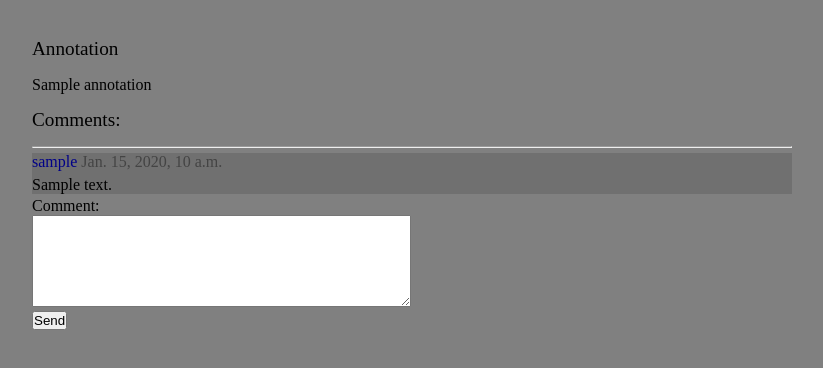
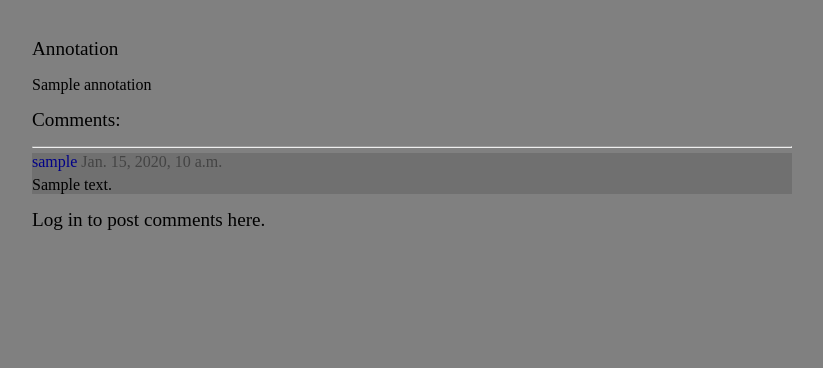
Before and after one commit to dan-1am/webbooks, a Django app: template templates/webbooks/book.html in a window 1280 px wide. Shown: the part 247-615 px from the top of the page, without its empty margins (228-1051 px from the left). Run offline with Django 3.2, Linux system fonts and the light colour scheme; the template is opened without the code that fills it: most values are stand-ins (such as "Sample title", 1, 10 or a date in 2020).

Commit message:
Disable comment posting for guests. Fixes bug at getting userid.

```diff
--- a/templates/webbooks/book.html
+++ b/templates/webbooks/book.html
@@ -28,6 +28,7 @@
 <br>
 {% include "webbooks/comments.html" %}
 
+{% if user.is_authenticated %}
 <form action="{% url "webbooks:comment" book.id %}" method="post">
 {% csrf_token %}
     {% if error_message %}<p><strong>{{ error_message }}</strong></p>{% endif %}
@@ -36,5 +37,8 @@
     <br><textarea rows="6" cols="45" id="text" name="text"></textarea>
     <br><input type="submit" value="Send">
 </form>
+{% else %}
+<p>Log in to post comments here.</p>
+{% endif %}
 
 {% endblock %}
```
